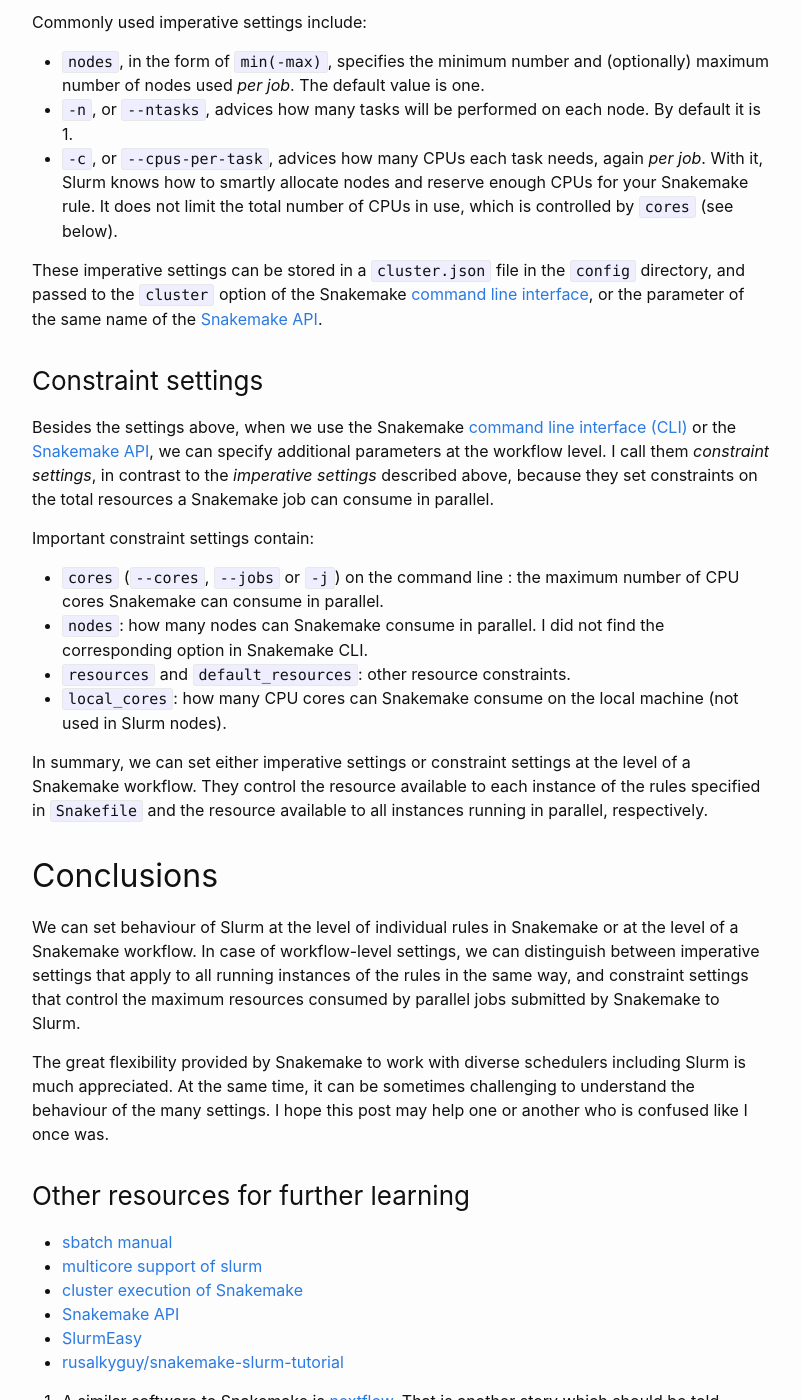
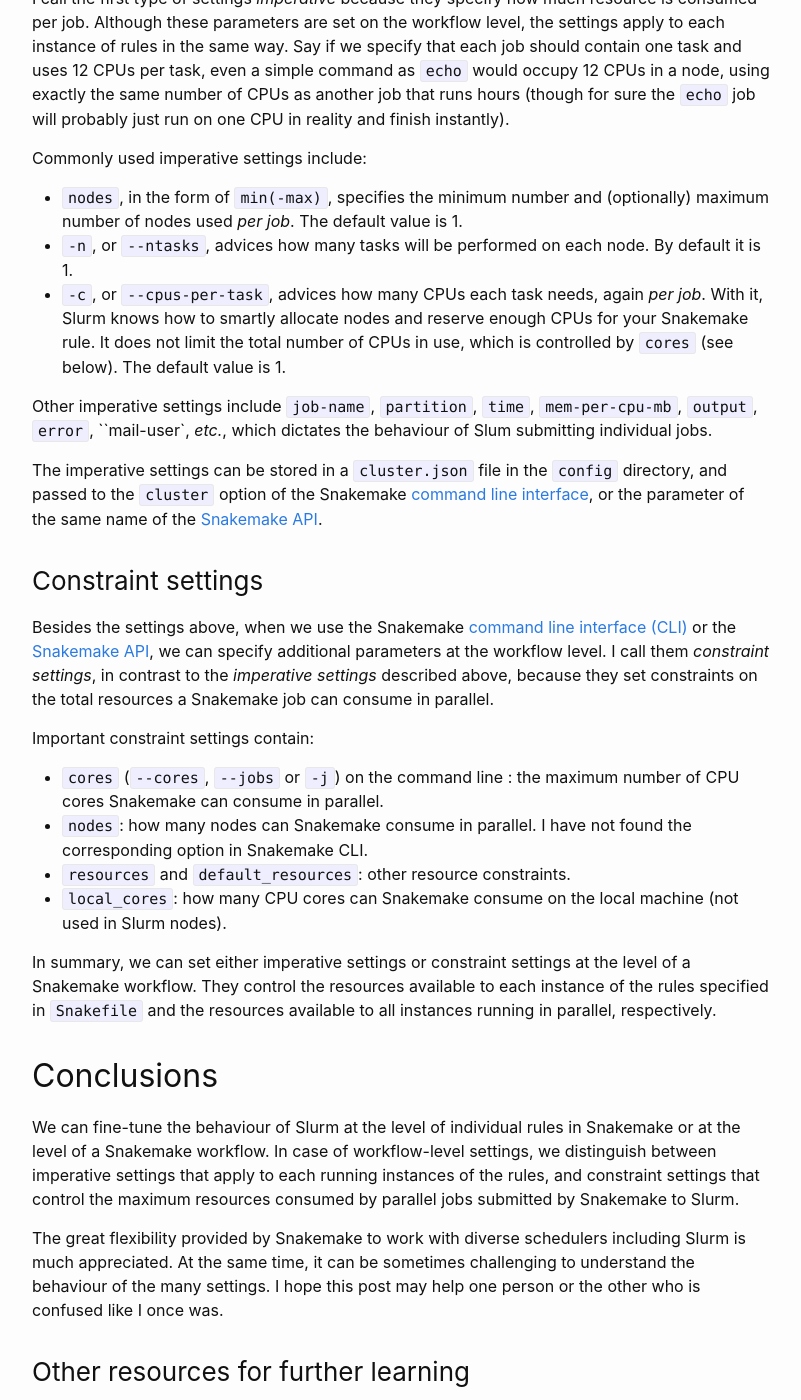
Before and after one commit to Accio/accio.github.io, a Jekyll site: the page built from _posts/2020-06-16-Snakemake-with-slurm.md, in a window 1280 px wide and 1400 px high, scrolled down 2644 px. Shown: the whole window, without its empty margins (238-1039 px from the left). Built offline with Jekyll 4.4.1, drawn with Linux system fonts in a browser that asks for light colours; comment, search, counter and statistics services are not loaded; some of the changed text lies outside the part shown.

Commit message:
go through the article and clarify a few points

```diff
--- a/_posts/2020-06-16-Snakemake-with-slurm.md
+++ b/_posts/2020-06-16-Snakemake-with-slurm.md
@@ -6,29 +6,30 @@
 ---
 
 I was often confused by the many [Slurm](https://slurm.schedmd.com/) settings
-for [Snakemake](https://snakemake.readthedocs.io/en/stable/index.html). Partly
+supported by
+[Snakemake](https://snakemake.readthedocs.io/en/stable/index.html). Partly
 because Snakemake provides huge flexibility to control the behaviour of Slurm,
-partly because I failed to find consistent documentations over the issues that I
-met. Therefore, I decided to write my learnings down here.
+partly because I failed to find consistent documentations over the issues that
+I met. Therefore, I write my learnings down here.
 
 {% include image.html
 url="/assets/images/20200616-snakemake-slurm.png"
 description="Snakemake and slurm: a lovely pair"
 %}
 
-For those who are not familiar with the terms: *Slurm* is a job scheduler for
+For those who are not familiar with the tools: *Slurm* is a job scheduler for
 Linux systems, used for instance to submit jobs to a cluster of computers and
 collect the results. *Snakemake* is a pipelining tool, particularly suitable for
 building bioinformatics data analysis workflows[^1].
 
-Please note that these notes are distilled from my empirical observations and
-they are incomplete, and may be inaccurate or even wrong. I am thankful if you
-drop me a line in case you find mistakes and errors.
+Please note that these notes are distilled from my empirical observations. They
+are incomplete and may be inaccurate or even wrong. I am thankful if you
+drop me a line in case you spot mistakes.
 
 * TOC
 {:toc}
 
-## Specifying resource needs at the level of individual rules
+## Specifying resources at the level of individual rules
 
 It is possible to specify the threads used by a rule by the variable `threads`,
 like [the example in the advanced tutorial of
@@ -36,19 +37,18 @@
 If not specified, one thread is used.
 
 A core is a physical subunit of a CPU. A thread is a virtual version of a CPU
-core. Therefore, A CPU may have more than one thread (therefore the words
-multi-threading or hyper-threading). In the language of Slurm, however, the word
-`thread` and `core` is used interchangeably: according to [its
+core. Therefore, A CPU may have more than one threads (therefore the words
+multi-threading or hyper-threading). In the language of Slurm, however, the words `thread` and `core` are used interchangeably: according to [its
 documentation](https://slurm.schedmd.com/faq.html#cpu_count), if the nodes are
 configured with hyper-threading, then a CPU is equivalent to a hyper-thread.
 Otherwise, a CPU is equivalent to a core[^2].
 
 Therefore, on the level of individual rules, we use the variable `threads` to
-control the number of CPU a rule will consume.
+control the number of CPU an instance of the rule will consume. We say *an instance of the rule* because a rule can run in parralel, creating many instances, likely with different parameters.
 
 Snakemake ensures that the total number of CPUs consumed by a Snakemake workflow
 does not exceed the total number of cores defined by `--cores` in the command
-line or the option `--cores` in its API (see below, documented [here](https://snakemake.readthedocs.io/en/stable/tutorial/advanced.html#step-1-specifying-the-number-of-used-threads)).
+line or the option `cores` in its API (see below, documented [here](https://snakemake.readthedocs.io/en/stable/tutorial/advanced.html#step-1-specifying-the-number-of-used-threads)).
 Therefore, by setting `threads` in individual rules and `cores` on the workflow
 level, we set how many of these CPU-heavy thresholds can run in parallel.
 
@@ -61,19 +61,19 @@
 for memory and disk usage, and therefore are known as *standard resources*.
 
 In summary, it is possible to use `threads` and `resources` at the rule level to
-tell Slurm about the resource need of an instance of that rule. Why an instance?
-Because many instances of rule can run in parallel. To control bahaviour of
-Slurm on Snakemake jobs that run in parellel, we have to move to the next level,
-namely the level of Snakemake workflow, and understand how to specify the
-behaviour of Slurm there.
+tell Slurm about the resource need of an instance of that rule.
 
-## Specifying resource needs at the level of Snakemake workflow
+To make Slurm running Snakemake jobs in parellel as we wish, we have to move to
+the next level, namely the level of Snakemake workflow, and understand how to
+specify the behaviour of Slurm there.
+
+## Specifying resource at the level of Snakemake workflow
 
 We can control the resources allocated to Snakemake jobs at the workflow level.
 There are two types of settings (the names are given by me): *imperative
-settings*, which are specified on the workflow level and propogated to each job,
-and *constraint settings*, which controls the maximum resources a Snakemake
-running instance can consume in parallel.
+settings*, which are specified on the workflow level but apply to each job in
+the same way, and *constraint settings*, which controls the maximum resources a
+Snakemake running instance can consume in parallel.
 
 We will examine them below in more details. Before that, we need to have a
 better understanding of how Slurm works.
@@ -101,28 +100,38 @@
 
 ### Imperative settings
 
-A Snakemake flow will submit each instance of rule as a job. If a rule is run in
-parallel, then each parallel-running instance will have its own job. Therefore,
-if Snakemake uses Slurm, it suffices that we control the behaviour of Slurm at
-the *job* level, not the *task* or the *step* level.
+A Snakemake workflow will submit each instance of rule as a job. If a rule is
+run in parallel, each parallel-running instance will have its own job.
+Therefore, when we use Slurm to run Snakemake workflows, it suffices that we
+control the behaviour of Slurm at the *job* level, not the *task* or the *step*
+level.
 
-I call these settings *imperative* because they specify how much resource is
-consumed per job. Although these parameters are set on the Snakemake workflow
-level, the settings apply to each instance of rule in the same way.
+I call the first type of settings *imperative* because they specify how much
+resource is consumed per job. Although these parameters are set on the workflow
+level, the settings apply to each instance of rules in the same way. Say if we
+specify that each job should contain one task and uses 12 CPUs per task, even a
+simple command as `echo` would occupy 12 CPUs in a node, using exactly the same
+number of CPUs as another job that runs hours (though for sure the `echo` job
+will probably just run on one CPU in reality and finish instantly).
 
 Commonly used imperative settings include:
 
 * `nodes`, in the form of `min(-max)`, specifies the minimum number and
    (optionally) maximum number of nodes used *per job*. The default value is
-   one.
+   1.
 * `-n`, or `--ntasks`, advices how many tasks will be performed on each
    node. By default it is 1.
 * `-c`, or `--cpus-per-task`, advices how many CPUs each task needs, again
    *per job*. With it, Slurm knows how to smartly allocate nodes and reserve
    enough CPUs for your Snakemake rule. It does not limit the total number of
-   CPUs in use, which is controlled by `cores` (see below).
+   CPUs in use, which is controlled by `cores` (see below). The default value
+   is 1.
 
-These imperative settings can be stored in a `cluster.json` file in the `config`
+Other imperative settings include `job-name`, `partition`, `time`,
+`mem-per-cpu-mb`, `output`, `error`, ``mail-user`, *etc.*, which dictates the
+behaviour of Slum submitting individual jobs.
+
+The imperative settings can be stored in a `cluster.json` file in the `config`
 directory, and passed to the `cluster` option of the Snakemake [command line
 interface](https://snakemake.readthedocs.io/en/stable/executing/cli.html), or
 the parameter of the same name of the [Snakemake
@@ -143,29 +152,28 @@
 
 * `cores` (`--cores`, `--jobs` or `-j`) on the command line : the maximum number
   of CPU cores Snakemake can consume in parallel.
-* `nodes`: how many nodes can Snakemake consume in parallel. I did not find the
-    corresponding option in Snakemake CLI.
+* `nodes`: how many nodes can Snakemake consume in parallel. I have not found
+   the corresponding option in Snakemake CLI.
 * `resources` and `default_resources`: other resource constraints.
 * `local_cores`: how many CPU cores can Snakemake consume on the local machine
   (not used in Slurm nodes).
 
 In summary, we can set either imperative settings or constraint settings at the
-level of a Snakemake workflow. They control the resource available to each
-instance of the rules specified in `Snakefile` and the resource available to all
-instances running in parallel, respectively.
+level of a Snakemake workflow. They control the resources available to each
+instance of the rules specified in `Snakefile` and the resources available to all instances running in parallel, respectively.
 
 ## Conclusions
 
-We can set behaviour of Slurm at the level of individual rules in Snakemake or
-at the level of a Snakemake workflow. In case of workflow-level settings, we
-can distinguish between imperative settings that apply to all running instances
-of the rules in the same way, and constraint settings that control the maximum
+We can fine-tune the behaviour of Slurm at the level of individual rules in
+Snakemake or at the level of a Snakemake workflow. In case of workflow-level
+settings, we distinguish between imperative settings that apply to each running
+instances of the rules, and constraint settings that control the maximum
 resources consumed by parallel jobs submitted by Snakemake to Slurm.
 
 The great flexibility provided by Snakemake to work with diverse schedulers
 including Slurm is much appreciated. At the same time, it can be sometimes
 challenging to understand the behaviour of the many settings. I hope this post
-may help one or another who is confused like I once was.
+may help one person or the other who is confused like I once was.
 
 ### Other resources for further learning
 
```
Also changed, not shown: other parts of _posts/2020-06-16-Snakemake-with-slurm.md (+3 -4 lines).
